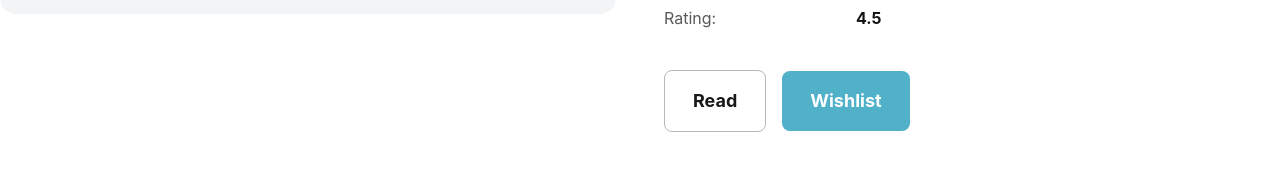
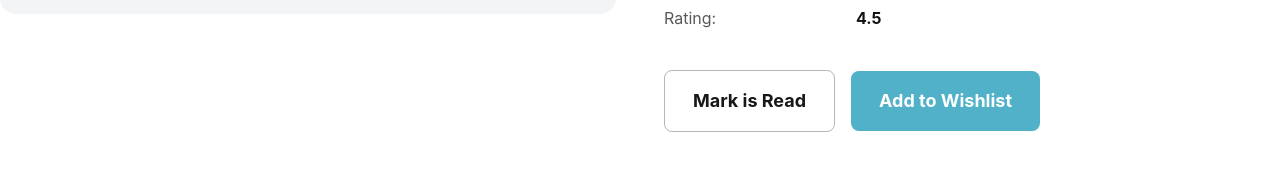
Before and after one commit to amimahedihasan/book-vibe-react-projects, a React (Vite) app: page /bookDetails/1 in a window 1280 px wide. Shown: the part 755-926 px from the top of the page. Built offline with nearby package versions, Linux system fonts and the light colour scheme.

Commit message:
integrated context api to store read books list

```diff
--- /dev/null
+++ b/src/BookContest/BookContest.jsx
@@ -0,0 +1,37 @@
+import React, { Children, createContext, useState } from 'react';
+
+export const BookContext = createContext(null)
+
+const BookProiveder = ({ children }) => {
+
+    const [storeBook, setStoreBook] = useState([]);
+
+    const handleMarkAsRead = (currentBook) => {
+        console.log(currentBook, "BookId")
+
+        const isExistBook = storeBook.find(
+            book => book.bookId === currentBook.bookId
+        );
+
+        if (isExistBook) {
+            alert("This book is already exits")
+        } else {
+            setStoreBook([...storeBook, currentBook])
+            alert(`${currentBook.bookName} is added to list`)
+        }
+    };
+
+    const data = {
+        handleMarkAsRead,
+        setStoreBook,
+        storeBook
+    };
+
+    return (
+        <BookContext.Provider value={data}>
+            {children}
+        </BookContext.Provider>
+    );
+};
+
+export default BookProiveder;
--- a/src/Pages/BookDetails/BookDetails.jsx
+++ b/src/Pages/BookDetails/BookDetails.jsx
@@ -1,10 +1,16 @@
+
+import { BiCollection } from 'react-icons/bi';
 import { useLoaderData, useParams } from 'react-router';
+import { BookContext } from '../../BookContest/BookContest';
+import { useContext } from 'react';
 
 const BookDetails = () => {
-    const { bookId } = useParams(); // রাউটারে :id থাকলে id দিন, অথবা আপনার রাউটের সাথে মিলিয়ে নিন
+    const { bookId } = useParams();
     const books = useLoaderData();
+    const {handleMarkAsRead} =useContext(BookContext)
 
     const expectedBooks = books.find((book) => book.bookId == bookId);
+
 
 
 
@@ -78,11 +84,12 @@ const BookDetails = () => {
 
                     {/* Action Buttons */}
                     <div className="flex items-center gap-4 pt-6">
-                        <button className="px-7 py-4 border border-[#1313134D] rounded-lg font-bold text-lg hover:bg-gray-100 transition-colors">
-                            Read
+                        <button className=" px-7 py-4 border border-[#1313134D] rounded-lg font-bold text-lg hover:bg-gray-100 transition-colors" onClick={() => handleMarkAsRead(expectedBooks)}>
+                            Mark is Read
                         </button>
-                        <button className="px-7 py-4 bg-[#50B1C9] text-white rounded-lg font-bold text-lg hover:bg-[#3e98ad] transition-colors">
-                            Wishlist
+
+                        <button className=" px-7 py-4 bg-[#50B1C9] text-white rounded-lg font-bold text-lg hover:bg-[#3e98ad] transition-colors ">
+                            Add to Wishlist
                         </button>
                     </div>
                 </div>
--- a/src/Pages/Books/Books.jsx
+++ b/src/Pages/Books/Books.jsx
@@ -1,9 +1,13 @@
-import React from 'react';
+import React, { useContext } from 'react';
+import { BookContext } from '../../BookContest/BookContest';
 
 const Books = () => {
+    const { storeBook } = useContext(BookContext)
+    console.log(storeBook,"bookContest")
+
     return (
         <div>
-            <h2>Books</h2>
+            <h2>Listed Books</h2>
 
 
         </div>
--- a/src/main.jsx
+++ b/src/main.jsx
@@ -4,10 +4,18 @@ import './index.css'
 import { RouterProvider } from "react-router/dom";
 import { router } from './routs/routs';
 
+import BookCard from './Components/HomePage/UI/BookCard';
+import BookProiveder from './BookContest/BookContest';
+
 
 
 createRoot(document.getElementById('root')).render(
   <StrictMode>
-   <RouterProvider router={router}/>
+   <BookProiveder>
+
+      <RouterProvider router={router} />
+   </BookProiveder>
+
+
   </StrictMode>,
 )
```
